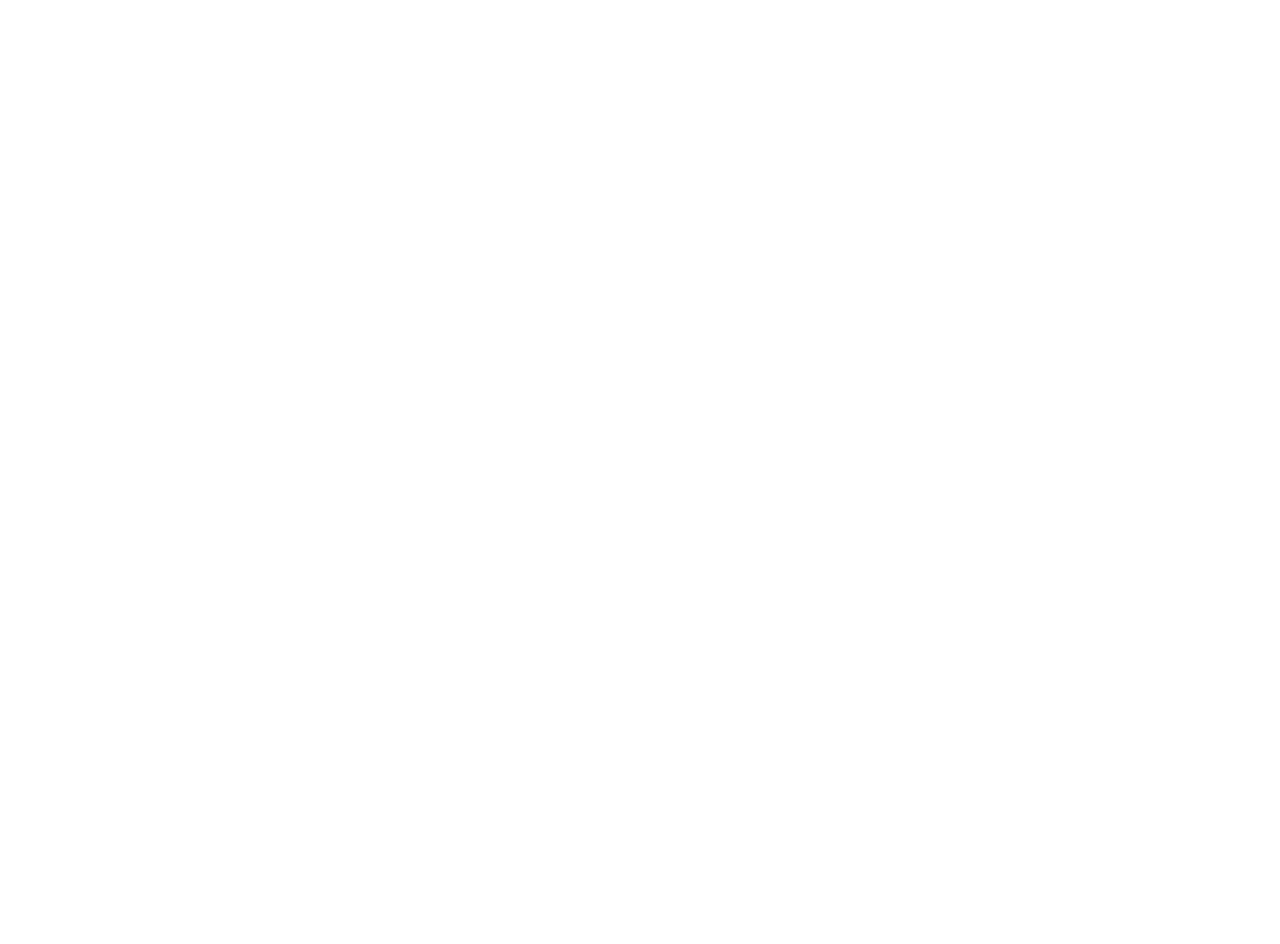
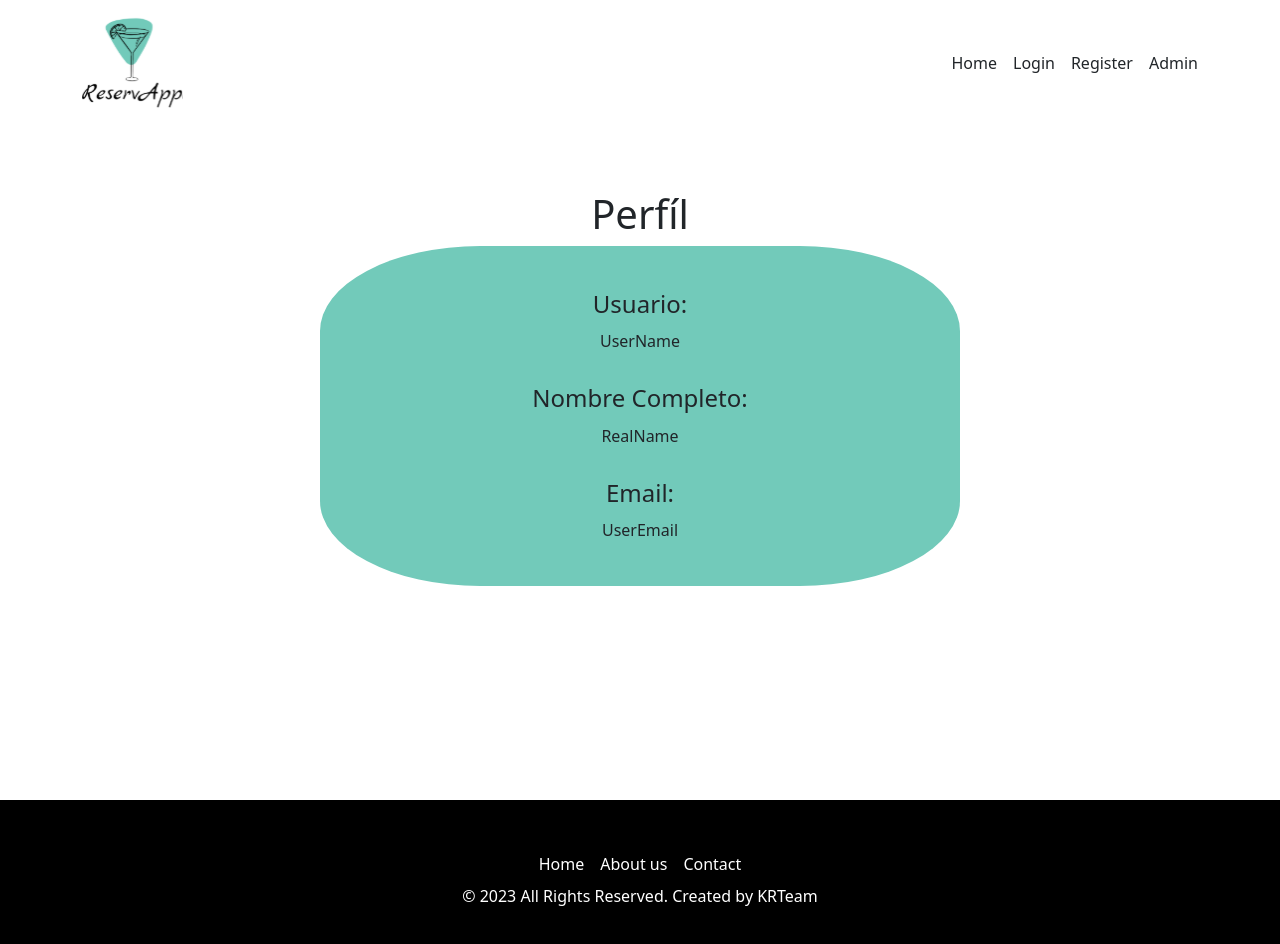
Before and after one commit to rmastudillo/KRTeam, a Vue app: page /profile in a window 1280 px wide. Before the commit this address had no page. Shown: the top 944 px of the page. Before the commit the page ends 800 px from the top, so only its background shows below. Built offline with nearby package versions, Linux system fonts and the light colour scheme.

Commit message:
creada template básica para el perfíl del usuario, los datos aún están harcodeados. Agregada la ruta del perfíl

```diff
--- /dev/null
+++ b/src/components/user_profile/UserProfile.vue
@@ -0,0 +1,53 @@
+<script lang="ts" setup>
+    import { onMounted, onUnmounted, reactive } from "vue";
+    const usuario = "UserName"
+    const nombre = "RealName"
+    const email = "UserEmail"
+
+    onMounted(() => {
+        // Hacer el fetch de la info a la API
+    });
+</script>
+
+<template>
+    <div>
+      <h1 class="titulo"> Perfíl </h1>
+      <div id="infobox">
+        <div class="datos">
+            <h4>Usuario:</h4>
+            <p> {{usuario}}   </p>
+        </div>
+        <div class="datos">
+            <h4>Nombre Completo:</h4>
+            <p> {{nombre}}   </p>
+        </div>
+        <div class="datos">
+            <h4>Email:</h4>
+            <p> {{email}}   </p>
+        </div>
+      </div>
+    </div>
+</template>
+
+<style lang="scss" scoped>
+.titulo {
+    text-align: center;
+    margin-top: 5%;
+}
+#infobox {
+    background: #72caba;
+    border-radius: 25%;
+    text-align: center;
+    padding: 1%;
+    width: 50%;
+    margin-left: auto;
+    margin-right: auto;
+}
+
+#infobox p {
+    margin: 2%;
+}
+.datos {
+    margin: 5%;
+}
+</style>
--- /dev/null
+++ b/src/components/user_profile/router.ts
@@ -0,0 +1,7 @@
+export const userProfileRoute = [
+    {
+      path: "/profile",
+      name: "UserProfile",
+      component: () => import("@/views/UserProfileView.vue"),
+    },
+  ];
--- a/src/router.ts
+++ b/src/router.ts
@@ -2,12 +2,13 @@
 import { testRoute } from "./components/first_page/router";
 import { homeRoute } from "./components/home/router";
 import { localRoute } from "./components/local_page/router";
+import { userProfileRoute } from "./components/user_profile/router";
 
 export const routes = [
   {
     path: "/",
     component: () => import("@/layouts/MainLayout.vue"),
-    children: [...homeRoute, ...testRoute, ...localRoute],
+    children: [...homeRoute, ...testRoute, ...localRoute, ...userProfileRoute],
   },
 ];
 
--- /dev/null
+++ b/src/views/UserProfileView.vue
@@ -0,0 +1,7 @@
+<script lang="ts" setup>
+import UserProfileComponent from "@/components/user_profile/UserProfile.vue";
+</script>
+
+<template>
+  <UserProfileComponent />
+</template>
```
